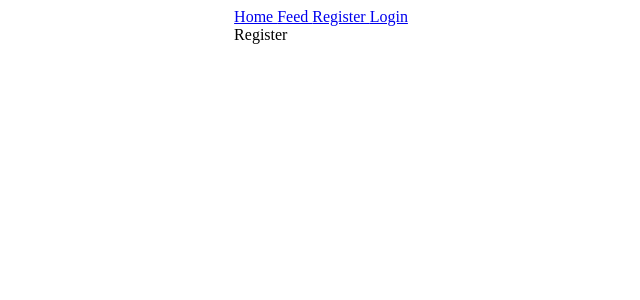
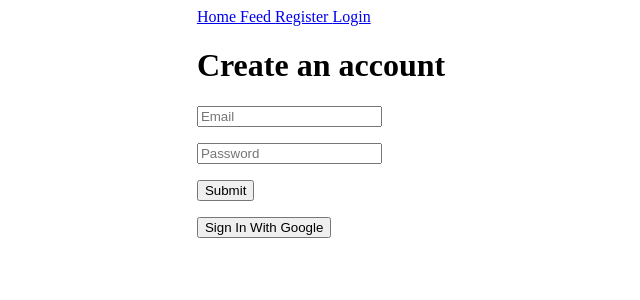
Before and after one commit to jr-io/vue3-router-firebase9-auth, a Vue app: page /register in a window 1280 px wide. Shown: the top 300 px of the page, without its empty margins (319-959 px from the left). Built offline with nearby package versions, Linux system fonts and the light colour scheme.

Commit message:
built a working user registration view using firebase/auth library

```diff
--- a/src/views/Register.vue
+++ b/src/views/Register.vue
@@ -1 +1,38 @@
-<template>Register</template>
+<template>
+  <h1>Create an account</h1>
+  <p><input type="text" placeholder="Email" v-model="email" /></p>
+  <p><input type="password" placeholder="Password" v-model="password"></p>
+  <p><button @click="register">Submit</button></p>
+  <p><button @click="signInWithGoogle">Sign In With Google</button></p>
+</template>
+
+
+
+<script setup>
+import { ref } from "vue"
+import { getAuth, createUserWithEmailAndPassword } from "firebase/auth"
+import { useRouter } from 'vue-router' // import router
+
+const email = ref("")
+const password = ref("")
+const router = useRouter() // get a reference to our vue router
+
+const register = () => {
+  // need .value because ref()
+  const auth = getAuth() // from firebase/auth
+  createUserWithEmailAndPassword(getAuth(), email.value, password.value)
+    .then((data) => {
+      console.log("Successfully registered!")
+      console.log(auth.currentUser)
+      router.push("/feed")
+    })
+    .catch((error) => {
+      console.log(error.code);
+      alert(error.message);
+    })
+}
+
+const signInWithGoogle = () => {
+
+}
+</script>
```
